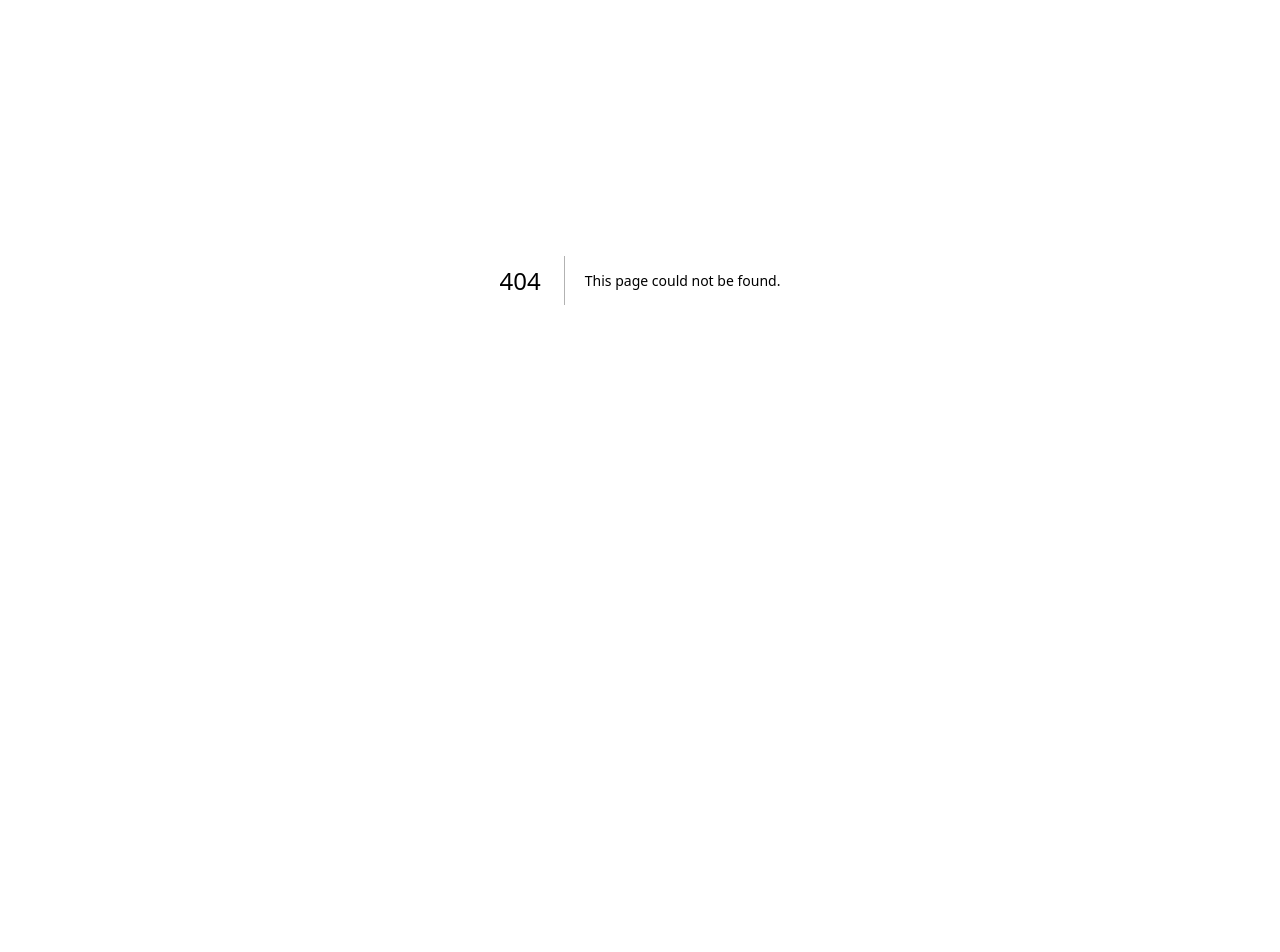
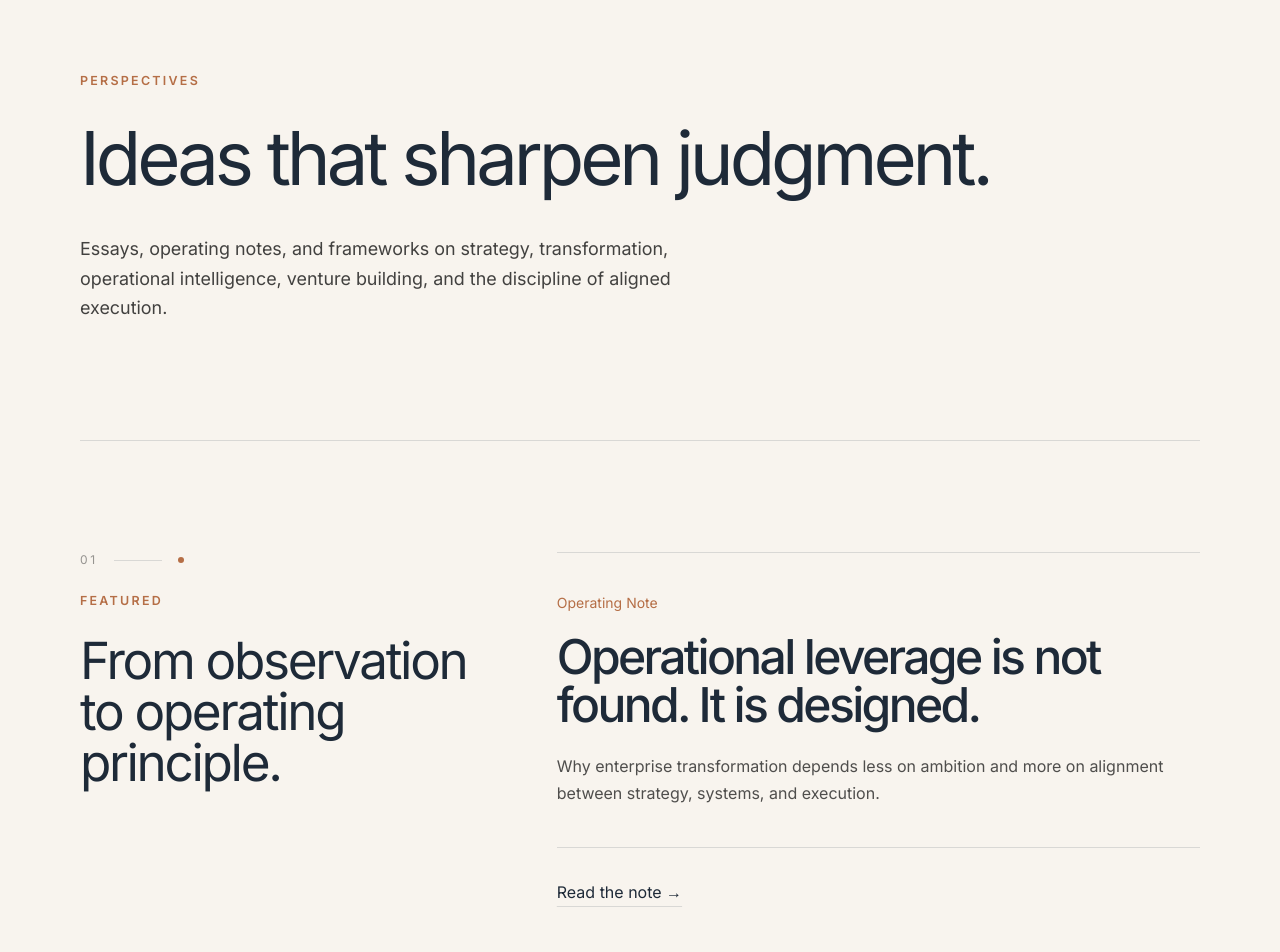
Before and after one commit to mazk33/azva, a Next.js app: page /perspectives in a window 1280 px wide. Before the commit this address had no page. Shown: the part 120-1072 px from the top of the page. Before the commit the page ends 800 px from the top, so only its background shows below. Built offline with nearby package versions, Linux system fonts and the light colour scheme.

Commit message:
Add Perspectives page v1

```diff
--- /dev/null
+++ b/src/app/perspectives/page.tsx
@@ -0,0 +1,110 @@
+import Link from "next/link";
+import { Navbar } from "@/components/layout/navbar";
+import { Footer } from "@/components/layout/footer";
+import { SectionHeader } from "@/components/ui/section-header";
+import { EditorialCard } from "@/components/ui/editorial-card";
+import { SectionClosing } from "@/components/ui/section-closing";
+
+const perspectives = [
+  {
+    eyebrow: "Operating Note",
+    title: "Operational leverage is not found. It is designed.",
+    copy: "Why enterprise transformation depends less on ambition and more on alignment between strategy, systems, and execution.",
+  },
+  {
+    eyebrow: "Perspective",
+    title: "Technology amplifies direction.",
+    copy: "AI and automation create value only when the organization knows what it is optimizing toward.",
+  },
+  {
+    eyebrow: "Principle",
+    title: "Scale follows structure.",
+    copy: "Growth exposes the quality of the operating model. It rarely fixes it.",
+  },
+];
+
+export default function PerspectivesPage() {
+  return (
+    <main>
+      <Navbar />
+
+      <section className="min-h-[70vh] pt-40 md:pt-48">
+        <div className="container-azva">
+          <p className="eyebrow mb-8">Perspectives</p>
+
+          <h1 className="display-lg max-w-5xl">
+            Ideas that sharpen judgment.
+          </h1>
+
+          <p className="body-lg mt-10 max-w-[680px]">
+            Essays, operating notes, and frameworks on strategy, transformation,
+            operational intelligence, venture building, and the discipline of
+            aligned execution.
+          </p>
+        </div>
+      </section>
+
+      <section className="section-azva azva-chapter">
+        <div className="container-azva grid gap-12 lg:grid-cols-[0.8fr_1.2fr]">
+          <SectionHeader
+            label="Featured"
+            title="From observation to operating principle."
+            index="01"
+          />
+
+          <div>
+            <EditorialCard
+              eyebrow={perspectives[0].eyebrow}
+              title={perspectives[0].title}
+              copy={perspectives[0].copy}
+            />
+
+            <Link href="#" className="azva-institutional-link mt-8">
+              Read the note →
+            </Link>
+          </div>
+        </div>
+      </section>
+
+      <section className="section-azva azva-chapter">
+        <div className="container-azva">
+          <SectionHeader
+            label="Recent Perspectives"
+            title="Thinking in systems."
+            index="02"
+          />
+
+          <div className="mt-16 divide-y divide-[var(--azva-border)] border-y border-[var(--azva-border)]">
+            {perspectives.slice(1).map((item, index) => (
+              <article
+                key={item.title}
+                className="grid gap-6 py-10 md:grid-cols-[0.18fr_0.42fr_0.4fr]"
+              >
+                <p className="text-sm text-[var(--azva-accent)]">
+                  {String(index + 2).padStart(2, "0")}
+                </p>
+
+                <div>
+                  <p className="mb-4 text-sm text-[rgba(14,14,14,0.48)]">
+                    {item.eyebrow}
+                  </p>
+                  <h2 className="text-3xl font-medium tracking-[-0.05em] text-[var(--azva-primary)]">
+                    {item.title}
+                  </h2>
+                </div>
+
+                <p className="body-md max-w-xl">{item.copy}</p>
+              </article>
+            ))}
+          </div>
+        </div>
+      </section>
+
+      <SectionClosing>
+        Enduring value requires disciplined thinking.
+      </SectionClosing>
+
+      <Footer />
+    </main>
+  );
+}
```
